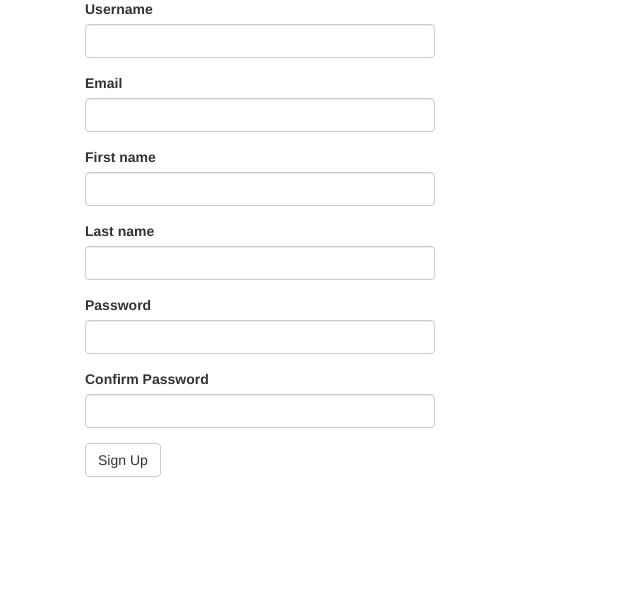
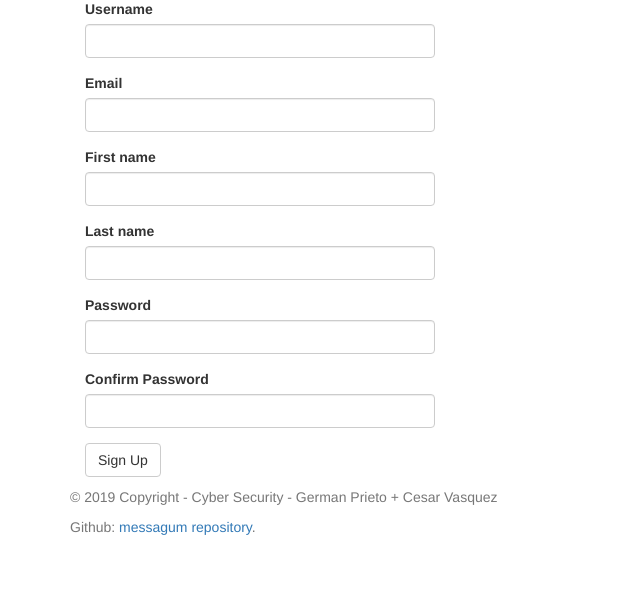
Before and after one commit to gprieto84/messagum, a Flask app: page /auth/register in a window 1280 px wide. Shown: the part 143-734 px from the top of the page, without its empty margins (0-640 px from the left). Run offline with Flask 2, Linux system fonts and the light colour scheme; some libraries are stand-ins or nearby versions.

Commit message:
Adding Footer

```diff
--- a/appdir/templates/base.html
+++ b/appdir/templates/base.html
@@ -34,6 +34,7 @@
 {% endblock %}
 
 {% block content %}
+{{super()}}
     <div class="container">
         {% with messages = get_flashed_messages() %}
         {% if messages %}
@@ -46,4 +47,14 @@
         {# application content needs to be provided in the app_content block #}
         {% block app_content %}{% endblock %}
     </div>
+
+    {% block footer %}
+  <footer class="text-muted">
+    <div class="container">
+      <p></p>
+      <p>© 2019 Copyright - Cyber Security - German Prieto + Cesar Vasquez</p>
+      <p>Github: <a href="https://github.com/gprieto84/messagum" target="_blank">messagum repository</a>.</p>
+    </div>
+  </footer>
 {% endblock %}
+{% endblock %}
```
